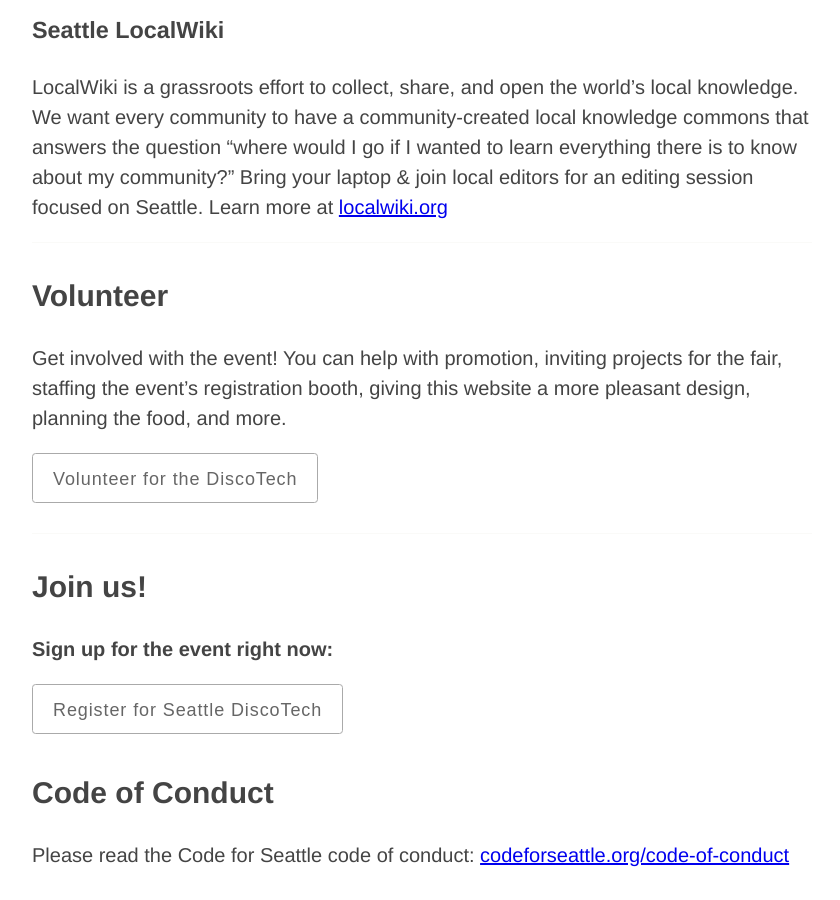
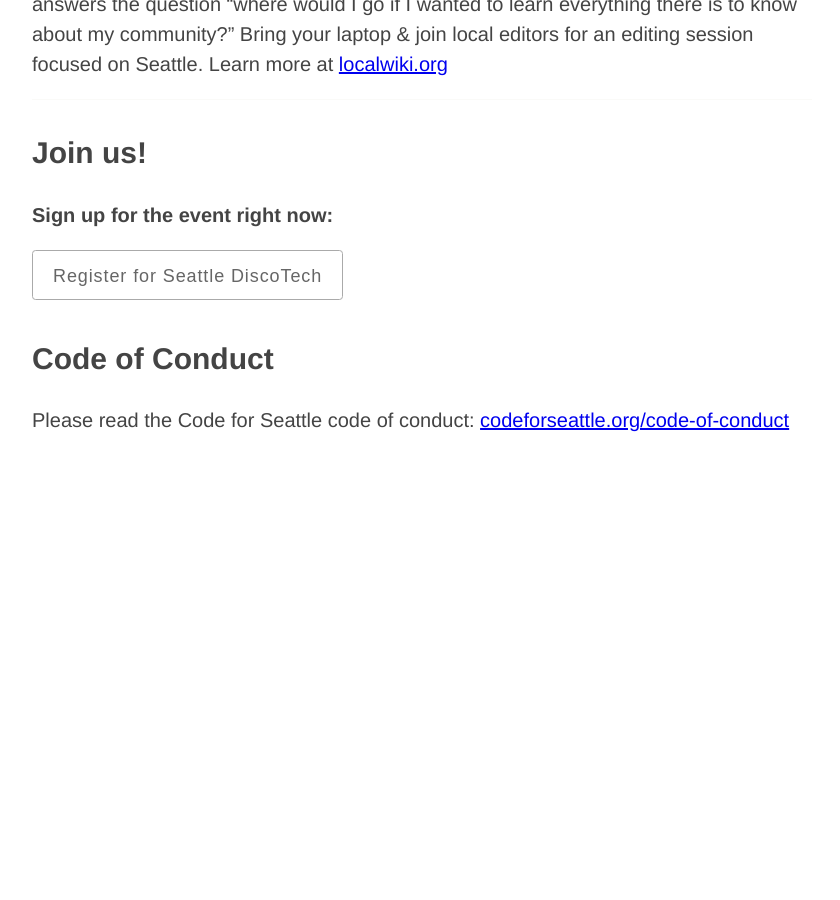
Before and after one commit to openseattle/discotech, a Jekyll site: the page built from index.md, in a window 1280 px wide and 900 px high, scrolled down 4037 px. Shown: the whole window, without its empty margins (218-1058 px from the left). Built offline with Jekyll 4.4.1, drawn with Linux system fonts in a browser that asks for light colours; Markdown is read by kramdown in place of the engine named in the settings; after the commit the page ends 4502 px from its top, so only the background shows below that; some of the changed text lies outside the part shown.

Commit message:
remove old things

```diff
--- a/index.md
+++ b/index.md
@@ -73,9 +73,6 @@ If you're interested in having a table for your project or organization, that ca
 - [Big-Brained Superheros](http://www.bigbrainedsuperheroes.org/)
 - [SEANetMap](https://github.com/codeforseattle/seanetmap)
 
-### Apply to have a table at the project fair
-
-<a href="http://goo.gl/forms/f2XqYgjVDU" class="button">Apply for a project table</a>
 
 <h2 id="workshops">Workshops</h2>
 
@@ -115,14 +112,6 @@ LocalWiki is a grassroots effort to collect, share, and open the world's local k
 ---
 
 
-## Volunteer
-
-Get involved with the event! You can help with promotion, inviting projects for the fair, staffing the event's registration booth, giving this website a more pleasant design, planning the food, and more.
-
-<a href="http://goo.gl/forms/U15lQ8BTXL" class="button">Volunteer for the DiscoTech</a>
-
----
-
 ## Join us!
 
 <p><b>Sign up for the event right now:</b></p>
```
